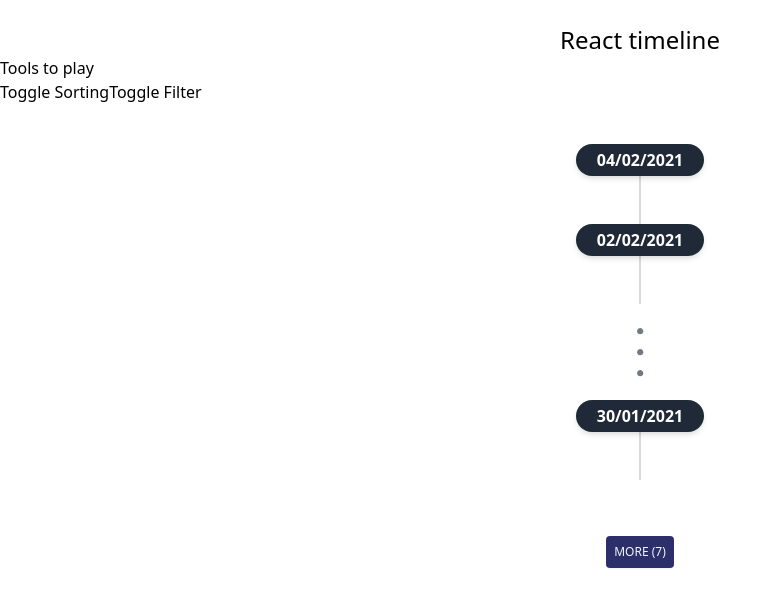
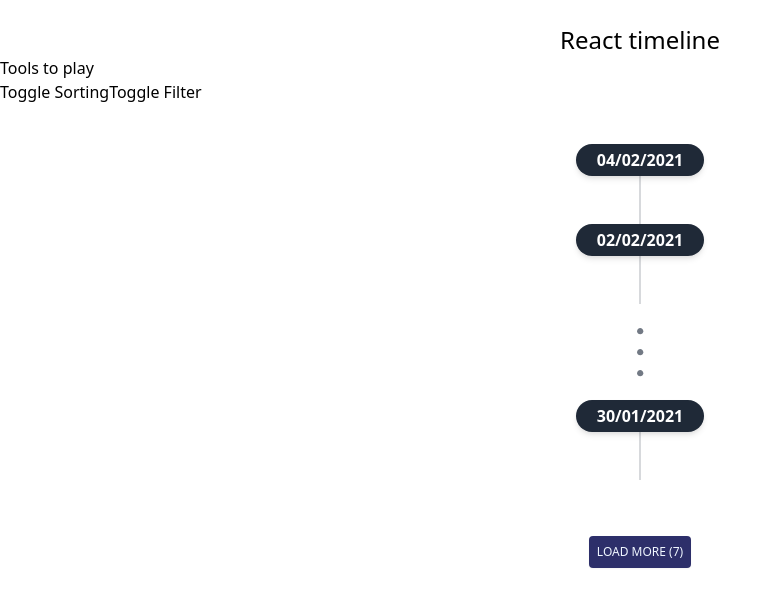
Before and after one commit to xxxsssxxx/react-timeline, a React (Create React App) app: page / in a window 1280 px wide. Shown: the top 606 px of the page, without its empty margins (0-782 px from the left). Built offline with nearby package versions, Linux system fonts and the light colour scheme.

Commit message:
add custom load more button text (#10)
Co-authored-by: Stanislav Klymoshenko <stanislav.klymoshenko@easysoftware.com>

```diff
--- a/src/App.tsx
+++ b/src/App.tsx
@@ -39,6 +39,7 @@ const App = () => {
           activitiesLongRange={10}
           blocksLoading={false}
           loadingAnimation={ESkeletonsAnimate.PULSE}
+          moreButton={"Load more"}
         />
       </div>
     </div>
--- a/src/components/ActivitiesBlock/ActivitiesBlock.tsx
+++ b/src/components/ActivitiesBlock/ActivitiesBlock.tsx
@@ -45,6 +45,7 @@ type Props = {
   blocksLoading?: boolean;
   loadingAnimation?: string;
   onBlockBulletClick?: (e: MouseEvent, block?: IBlock) => unknown;
+  moreButton?: string
 };
 
 const ActivitiesBlock: FC<Props> = ({
@@ -63,14 +64,15 @@ const ActivitiesBlock: FC<Props> = ({
   loading = false,
   blocksLoading = false,
   loadingAnimation = ESkeletonsAnimate.PULSE,
-  onBlockBulletClick = () => false
+  onBlockBulletClick = () => false,
+  moreButton = "More"
 }) => {
   const [mappedActivities, setMappedActivities] = useState(activities);
   const [showCount, setShowCount] = useState(false);
   const [loadCount, setLoadCount] = useState(activitiesLoadCount);
   const [showActivities, setShowActivities] = useState(!folded);
   const [activitiesLimit, setActivitiesLimit] = useState(maxActivities);
-  const [moreButtonText, setMoreButtonText] = useState("more");
+  const [moreButtonText, setMoreButtonText] = useState(moreButton);
 
   const mapActivities = useMemo(
     () => (activities: IActivity[]): IActivity[] => {
@@ -111,7 +113,7 @@ const ActivitiesBlock: FC<Props> = ({
     if (loadCount && !isNaN(+loadCount)) {
       const count = `${+loadCount - activitiesOffset}`;
       setLoadCount(count);
-      setMoreButtonText(`more (${count})`);
+      setMoreButtonText(`${moreButton} (${count})`);
     }
   };
 
@@ -140,7 +142,7 @@ const ActivitiesBlock: FC<Props> = ({
       if (!!activitiesLoadCount && activitiesLimit < activities.length) {
         const count = `${activities.length - activitiesLimit}`;
         setLoadCount(count);
-        setMoreButtonText(`more (${count})`);
+        setMoreButtonText(`${moreButton} (${count})`);
       }
       setMappedActivities(mapActivities(activities));
     }
--- a/src/components/TimeLine/TimeLine.tsx
+++ b/src/components/TimeLine/TimeLine.tsx
@@ -33,6 +33,7 @@ type Props = {
   activitiesLoading?: boolean;
   loadingAnimation?: string;
   onBlockBulletClick?: (e: MouseEvent, block?: IBlock) => void;
+  moreButton?: string
 };
 const TimeLine: FC<Props> = ({
   blocks,
@@ -55,12 +56,13 @@ const TimeLine: FC<Props> = ({
   blocksLoading = false,
   activitiesLoading = false,
   loadingAnimation = ESkeletonsAnimate.PULSE,
-  onBlockBulletClick = () => false
+  onBlockBulletClick = () => false,
+  moreButton = "More"
 }) => {
   const [mappedBlocks, setMappedBlocks] = useState(blocks);
   const [loadCount, setLoadCount] = useState(blockLoadCount);
   const [toolsTitle] = useState("Tools to play");
-  const [moreButtonText, setMoreButtonText] = useState("more");
+  const [moreButtonText, setMoreButtonText] = useState(moreButton);
   const [blockLimit, setBlockLimit] = useState(maxBlocks);
 
   const mapBlocks = useMemo(
@@ -109,7 +111,7 @@ const TimeLine: FC<Props> = ({
     if (loadCount && !isNaN(+loadCount)) {
       const count = `${+loadCount - blocksOffset}`;
       setLoadCount(count);
-      setMoreButtonText(`more (${count})`);
+      setMoreButtonText(`${moreButton} (${count})`);
     }
   };
 
@@ -137,7 +139,7 @@ const TimeLine: FC<Props> = ({
       if (!!blockLoadCount) {
         const count = `${blocks.length - blockLimit}`;
         setLoadCount(count);
-        setMoreButtonText(`more (${count})`);
+        setMoreButtonText(`${moreButton} (${count})`);
       }
     }
     // eslint-disable-next-line react-hooks/exhaustive-deps
@@ -150,8 +152,7 @@ const TimeLine: FC<Props> = ({
     >
       {showTools ? <Tools title={toolsTitle} /> : null}
       <div className="relative wrap overflow-hidden p-10 h-full mb-2">
-        {mappedBlocks.map(
-          (block, i) => {
+        {mappedBlocks.map((block, i) => {
           const {
             activities,
             blockText,
@@ -166,8 +167,7 @@ const TimeLine: FC<Props> = ({
             loading
           } = block;
           if (i >= blockLimit) return null;
-            const autoActivitiesAcc =
-              auto === undefined ? autoActivities : auto;
+          const autoActivitiesAcc = auto === undefined ? autoActivities : auto;
           const activitiesLoadAcc =
             loading === undefined ? activitiesLoading : loading;
           return (
@@ -191,12 +191,12 @@ const TimeLine: FC<Props> = ({
                 loading={loading || activitiesLoadAcc}
                 loadingAnimation={loadingAnimation}
                 onBlockBulletClick={(e) => emitBulletClick(e, block)}
+                moreButton={moreButton}
               />
               <div className="border-2-2 border-opacity-20 border-gray-700 border h-12 mx-auto"></div>
             </div>
           );
-          }
-        )}
+        })}
       </div>
       {blocks.length > blockLimit ? (
         <div className="button-wrapper mx-auto" data-testid="load-more-blocks">
```
Also changed, not shown: 1 other file (tests, documents, lock files or other folders). Lines whose indentation alone changed are shown as unchanged.
